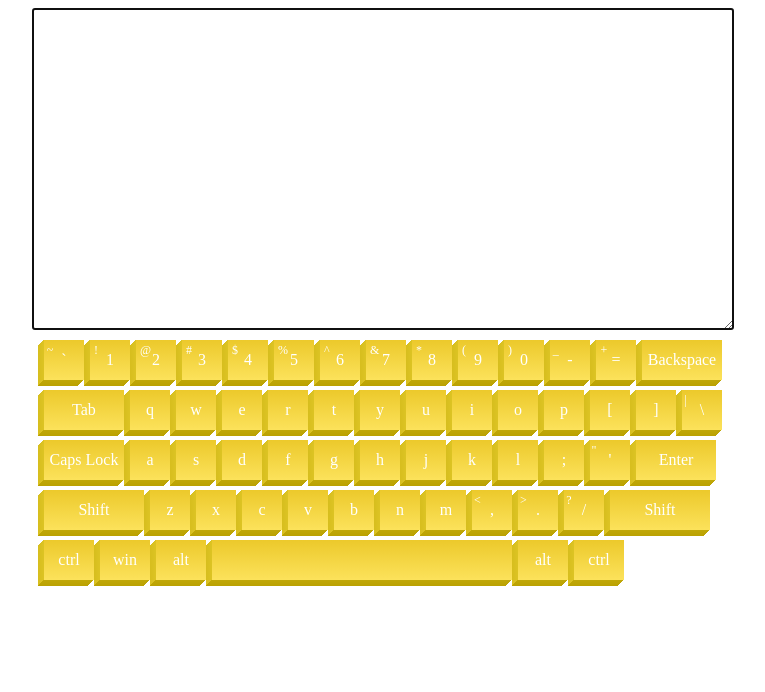
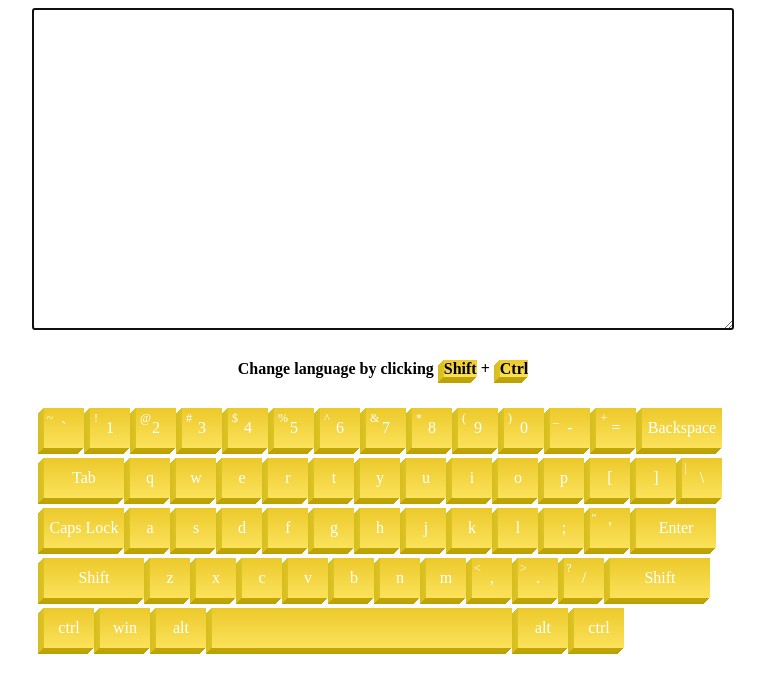
Before and after one commit to a-popova/codejam-virtual-keyboard, a website built with webpack: page index.html in a window 1280 px wide. Shown: the whole page, without its empty margins (257-1022 px from the left). Built offline with Linux system fonts and the light colour scheme.

Commit message:
feat: install ESlint

```diff
--- a/src/javascript/keyboard_rus.js
+++ b/src/javascript/keyboard_rus.js
@@ -1,4 +1,5 @@
 const keyboard_rus = `<div class="keyboard rus">
+        <h4>Change language by clicking <span class="key">Shift</span> + <span class="key">Ctrl</span></h4>
 
         <div class="row">
           <div class="key" id="rus-Backquote"><span>ё</span><sup>~</sup></div>
--- a/src/javascript/keyboard_us.js
+++ b/src/javascript/keyboard_us.js
@@ -1,4 +1,5 @@
 const keyboard_us = `<div class="keyboard us">
+    <h4>Change language by clicking <span class="key">Shift</span> + <span class="key">Ctrl</span></h4>
 
     <div class="row">
       <div class="key" id="us-Backquote"><span>\`</span><sup>~</sup></div>
--- a/src/sass/styles.scss
+++ b/src/sass/styles.scss
@@ -1,9 +1,30 @@
-
 
 body {
     min-height: 100vh;
     background: white;
     color: white;
+}
+
+h4 {
+  width: 690px;
+  color: black;
+  text-align: center;
+  margin: 30px auto;
+  span.key {
+    text-align: center;
+    margin-left: 6px;
+    background: linear-gradient(to top, #fce25b, #ecc92b);
+    box-shadow:
+    -1px 0px rgb(220,195,35), -1px 1px rgb(192,167,7),
+    -2px 1px rgb(219,194,34), -2px 2px rgb(191,166,6),
+    -3px 2px rgb(218,193,33), -3px 3px rgb(190,165,5),
+    -4px 3px rgb(217,192,32), -4px 4px rgb(189,164,4),
+    -5px 4px rgb(216,191,31), -5px 5px rgb(188,163,3),
+    -6px 5px rgb(215,190,30), -6px 6px rgb(187,162,2);
+
+    transition-property: border-radius;
+    transition-duration: 500ms;
+  }
 }
 
 #result{
```
Also changed, not shown: package.json (+8 -1 lines), .eslintrc.js (added), dist/bundle.css, dist/bundle.js, 2 other files.
